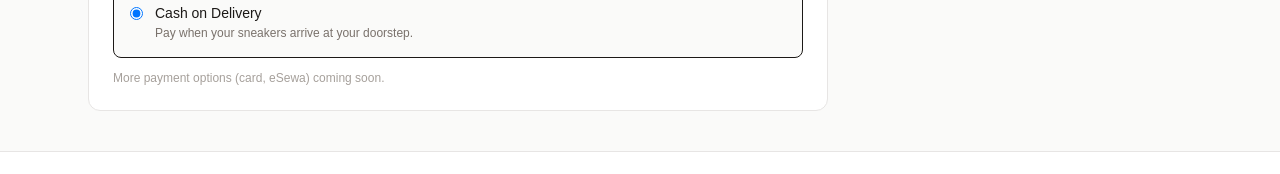
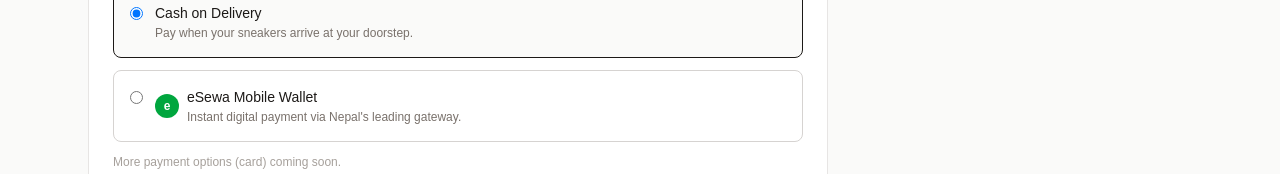
Before and after one commit to Gauravbudhathoki/SoleEase-Frontend, a Next.js app: page /checkout in a window 1280 px wide. Shown: the part 778-952 px from the top of the page. Built offline with nearby package versions, Linux system fonts and the light colour scheme; no server answers; sample sign-in values are in the browser's storage.

Commit message:
updated checkout

```diff
--- a/src/app/checkout/page.tsx
+++ b/src/app/checkout/page.tsx
@@ -4,12 +4,30 @@
 import { useRouter } from 'next/navigation';
 import { getCart } from '@/lib/cart';
 import { createOrder } from '@/lib/orders';
+import { initiateEsewaPayment } from '@/lib/payments';
 import { ApiClientError } from '@/lib/api';
 import { Cart } from '@/types';
 import Header from '@/components/Header';
 import Footer from '@/components/Footer';
 
 const TAX_RATE = 0.08;
+
+const redirectToEsewa = (gatewayUrl: string, fields: Record<string, string>) => {
+  const form = document.createElement('form');
+  form.method = 'POST';
+  form.action = gatewayUrl;
+
+  Object.entries(fields).forEach(([key, value]) => {
+    const input = document.createElement('input');
+    input.type = 'hidden';
+    input.name = key;
+    input.value = value;
+    form.appendChild(input);
+  });
+
+  document.body.appendChild(form);
+  form.submit();
+};
 
 export default function CheckoutPage() {
   const router = useRouter();
@@ -26,7 +44,7 @@
   const [state, setState] = useState('');
   const [postalCode, setPostalCode] = useState('');
   const [country, setCountry] = useState('Nepal');
-  const [paymentMethod, setPaymentMethod] = useState<'cod'>('cod');
+  const [paymentMethod, setPaymentMethod] = useState<'cod' | 'esewa'>('cod');
 
   useEffect(() => {
     const token = localStorage.getItem('token');
@@ -74,7 +92,13 @@
         postalCode,
         country,
       });
-      router.push(`/orders/${order._id}`);
+
+      if (paymentMethod === 'esewa') {
+        const { gatewayUrl, fields } = await initiateEsewaPayment(order._id);
+        redirectToEsewa(gatewayUrl, fields);
+      } else {
+        router.push(`/orders/${order._id}`);
+      }
     } catch (err) {
       const msg = err instanceof ApiClientError ? err.message : 'Something went wrong';
       setError(msg);
@@ -215,8 +239,29 @@
                   </p>
                 </div>
               </label>
+
+              <label className="flex items-start gap-3 border border-stone-300 rounded-lg p-4 cursor-pointer mt-3 hover:border-stone-500 transition-colors">
+                <input
+                  type="radio"
+                  checked={paymentMethod === 'esewa'}
+                  onChange={() => setPaymentMethod('esewa')}
+                  className="mt-1"
+                />
+                <div className="flex items-center gap-2">
+                  <span className="w-6 h-6 rounded-full bg-green-600 text-white text-xs font-bold flex items-center justify-center shrink-0">
+                    e
+                  </span>
+                  <div>
+                    <p className="font-medium text-stone-900 text-sm">eSewa Mobile Wallet</p>
+                    <p className="text-xs text-stone-500 mt-0.5">
+                      Instant digital payment via Nepal&apos;s leading gateway.
+                    </p>
+                  </div>
+                </div>
+              </label>
+
               <p className="text-xs text-stone-400 mt-3">
-                More payment options (card, eSewa) coming soon.
+                More payment options (card) coming soon.
               </p>
             </div>
           </div>
--- /dev/null
+++ b/src/lib/payments.ts
@@ -0,0 +1,12 @@
+import { api } from './api';
+
+interface EsewaFormFields {
+  gatewayUrl: string;
+  fields: Record<string, string>;
+}
+
+export const initiateEsewaPayment = (orderId: string) =>
+  api.post<EsewaFormFields>('/payments/esewa/initiate', { orderId });
+
+export const verifyEsewaPayment = (data: string) =>
+  api.post<{ _id: string }>('/payments/esewa/verify', { data });
```
